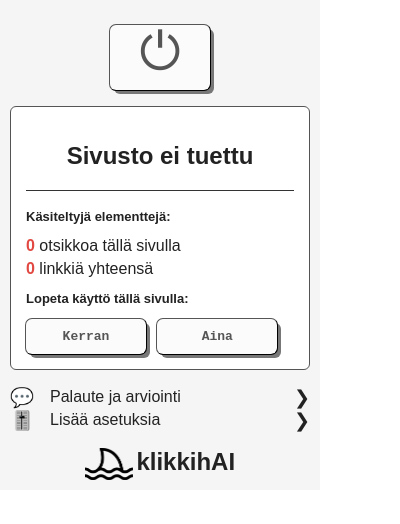
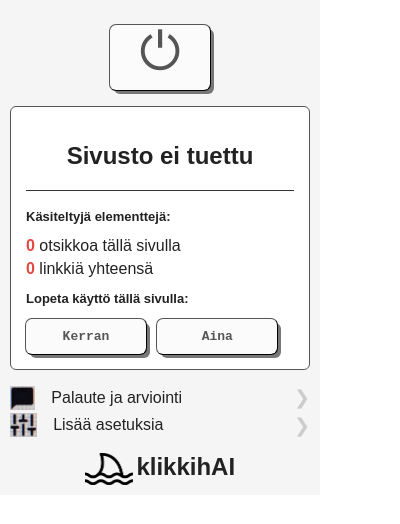
Before and after one commit to Klikkikuri/paatti, a browser extension: page popup/index.html in a window 400 px wide. Drawn offline with Linux system fonts and the light colour scheme.

Commit message:
tweak(popup): Add icon images to sub view transition buttons

```diff
--- a/popup/index.html
+++ b/popup/index.html
@@ -47,12 +47,12 @@
 
             <div id="bottom-navi">
                 <button id="open-rating" class="sub-view-transition transition-row">
-                    <span class="icon">💬</span>
+                    <img src="icon_comment.jpg" height="24" alt="kommenttikupla ikoni">
                     <span class="label">Palaute ja arviointi</span>
                     <span class="arrow">❯</span>
                 </button>
                 <button id="open-additional-settings" class="sub-view-transition transition-row">
-                    <span class="icon">🎚️</span>
+                    <img src="icon_slider.jpg" height="24" alt="liukusäädin ikoni">
                     <span class="label">Lisää asetuksia</span>
                     <span class="arrow">❯</span>
                 </button>
--- a/popup/styles.css
+++ b/popup/styles.css
@@ -118,14 +118,30 @@ p {
     flex-direction: row;
 }
 
+#bottom-navi {
+    display: flex;
+    flex-direction: column;
+    gap: 0.2em;
+}
+
 .sub-view-transition {
     all: unset;
     cursor: pointer;
     padding-right: 3%;
 }
 
+.sub-view-transition:hover {
+    font-weight: bold;
+}
+
+.sub-view-transition span:last-child {
+    color: #CCC;
+    transition-property: color;
+    transition-duration: 0.2s;
+}
+
 .sub-view-transition:hover span:last-child {
-    color: #CCC;
+    color: #111;
 }
 
 .transition-row {
```
Also changed, not shown: manifest.json, popup/icon_comment.jpg (added), popup/icon_slider.jpg (added).
